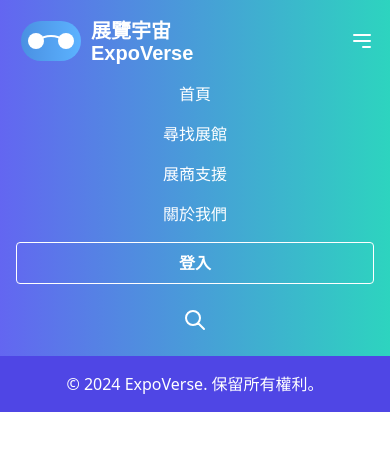
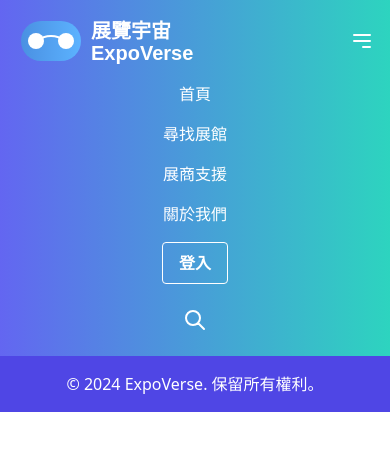
Before and after one commit to watson050308/franchise-web, a Vue app in the folder frontend/: page / in a window 390 px wide. Both pictures are taken after a click on the button 362 px from the left and 41 px from the top of the page. Shown: the top 450 px of the page. Built offline with nearby package versions, Linux system fonts and the light colour scheme.

Commit message:
fix: login button (#13)

```diff
--- a/frontend/src/components/BaseHeader.vue
+++ b/frontend/src/components/BaseHeader.vue
@@ -30,9 +30,9 @@
         <router-link to="/exhibition" class="hover:opacity-80 transition-opacity duration-300 block w-full sm:w-auto text-center">尋找展館</router-link>
         <router-link to="/brandSupport" class="hover:opacity-80 transition-opacity duration-300 block w-full sm:w-auto text-center">展商支援</router-link>
         <router-link to="/about-us" class="hover:opacity-80 transition-opacity duration-300 block w-full sm:w-auto text-center">關於我們</router-link>
-        <BaseButton variant="outline" class="text-white border-white hover:opacity-80 transition-opacity duration-300 w-full sm:w-auto">
-          <router-link to="/login" class="hover:underline">登入</router-link>
-        </BaseButton>
+        <router-link to="/login"><BaseButton variant="outline" class="text-white border-white hover:opacity-80 transition-opacity duration-300 w-full sm:w-auto">
+          <span class="hover:underline">登入</span>
+        </BaseButton></router-link>
 
         <div class="relative flex items-center" @mouseenter="showSearch = true" @mouseleave="hideSearchIfNotFocused">
           <button class="text-white hover:opacity-80 transition-opacity duration-300">
```
